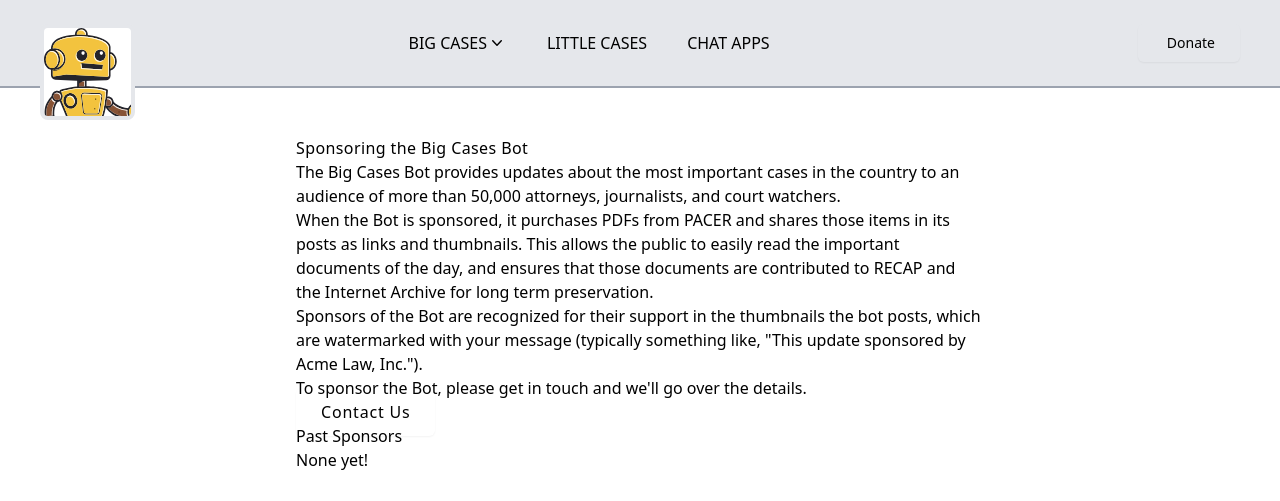
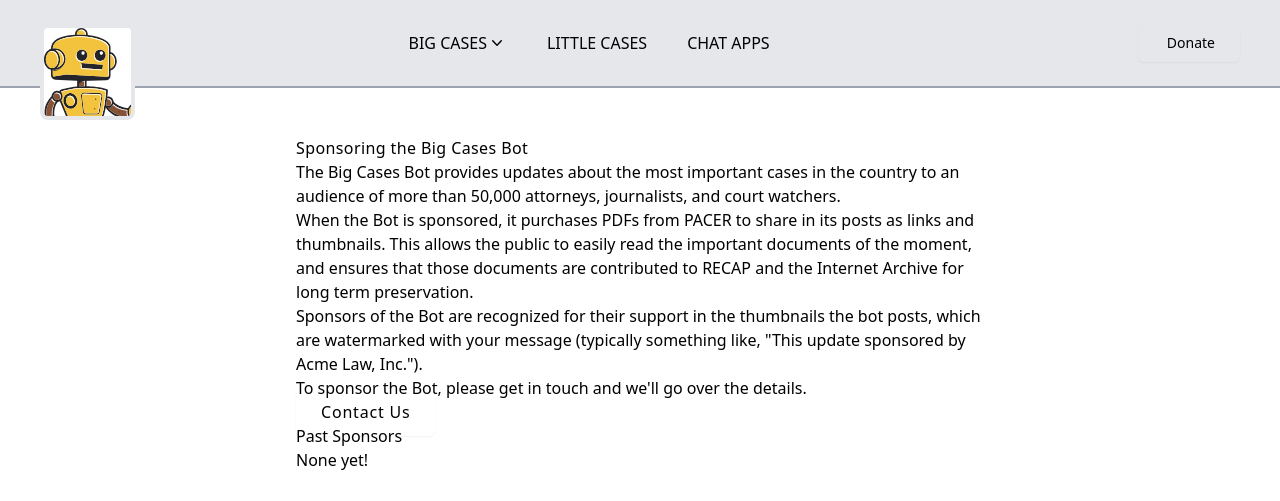
Before and after one commit to freelawproject/bigcases2, a Django app: page /big-cases/sponsors/ in a window 1280 px wide. Shown: the top 501 px of the page. Run offline with Django 4.2, Linux system fonts and the light colour scheme; parts of the project's set-up code (start-up, migrations or seed data) failed here and were passed over; some libraries are stand-ins or nearby versions.

Commit message:
feat(html): Tweak sponsors page

```diff
--- a/bc/web/templates/big-cases/sponsors.html
+++ b/bc/web/templates/big-cases/sponsors.html
@@ -5,7 +5,7 @@
 
 {% block post_content %}
   <p class="lead">The Big Cases Bot provides updates about the most important cases in the country to an audience of more than 50,000 attorneys, journalists, and court watchers.</p>
-  <p>When the Bot is sponsored, it purchases PDFs from PACER and shares those items in its posts as links and thumbnails. This allows the public to easily read the important documents of the day, and ensures that those documents are contributed to RECAP and the Internet Archive for long term preservation.
+  <p>When the Bot is sponsored, it purchases PDFs from PACER to share in its posts as links and thumbnails. This allows the public to easily read the important documents of the moment, and ensures that those documents are contributed to RECAP and the Internet Archive for long term preservation.
   </p>
   <p>Sponsors of the Bot are recognized for their support in the thumbnails the bot posts, which are watermarked with your message (typically something like, "This update sponsored by Acme Law, Inc.").</p>
   <p>To sponsor the Bot, please get in touch and we'll go over the details.</p>
```
